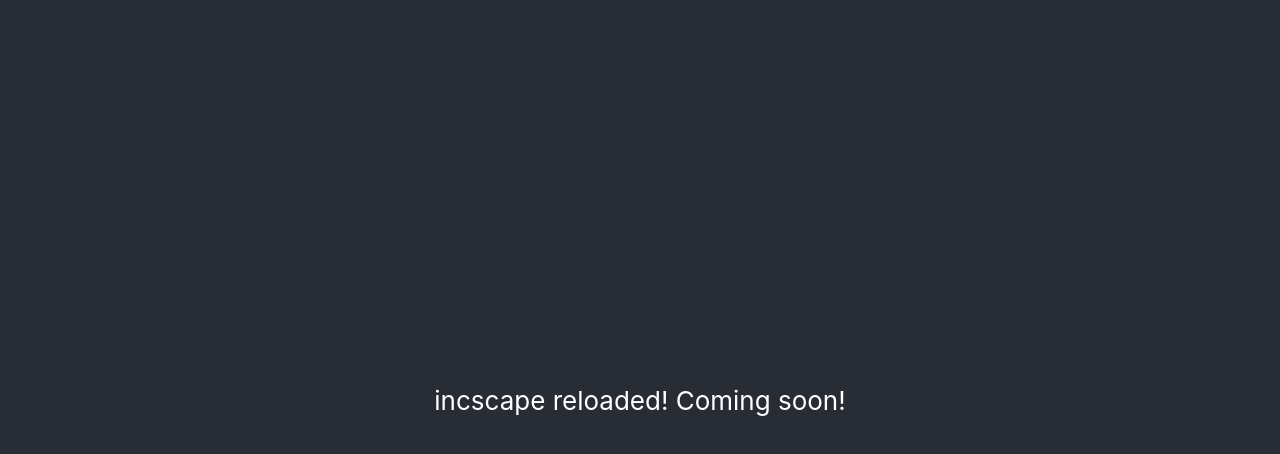
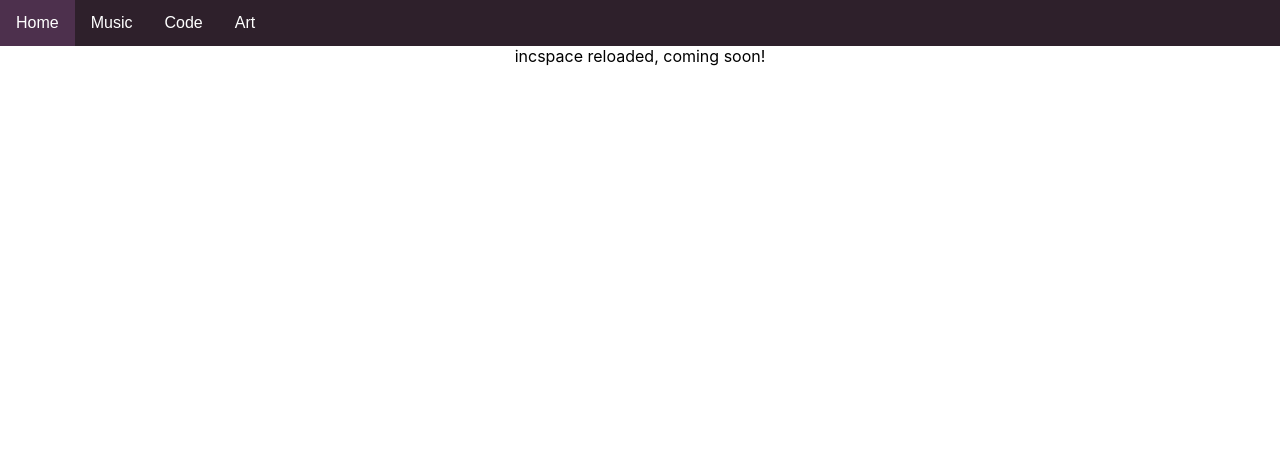
Before and after one commit to inc-cat/incscape-reloaded, a React (Create React App) app: page / in a window 1280 px wide. Shown: the top 454 px of the page. Built offline with nearby package versions, Linux system fonts and the light colour scheme.

Commit message:
Add navigation bar

```diff
--- a/src/App.css
+++ b/src/App.css
@@ -2,37 +2,83 @@
   text-align: center;
 }
 
-/* .App-logo {
-  height: 40vmin;
-  pointer-events: none;
+.navbar {
+  overflow: hidden;
+  background-color: #2e202b;
+  font-family: Arial;
 }
 
-@media (prefers-reduced-motion: no-preference) {
-  .App-logo {
-    animation: App-logo-spin infinite 20s linear;
-  }
-} */
-
-.App-header {
-  background-color: #282c34;
-  min-height: 100vh;
-  display: flex;
-  flex-direction: column;
-  align-items: center;
-  justify-content: center;
-  font-size: calc(10px + 2vmin);
-  color: white;
+/* links inside navbar */
+.navbar a {
+  float: left;
+  font-size: 16px;
+  text-align: center;
+  padding: 14px 16px;
+  text-decoration: none;
+  color: rgb(255, 255, 255);
 }
 
-/* .App-link {
-  color: #61dafb;
+/* dropdown container */
+.dropdown {
+  float: left;
+  overflow: hidden;
 }
 
-@keyframes App-logo-spin {
-  from {
-    transform: rotate(0deg);
-  }
-  to {
-    transform: rotate(360deg);
-  }
-} */
+/* Dropdown button */
+.dropdown {
+  font-size: 16px;
+  border: none;
+  outline: none;
+  color: white;
+  background-color: inherit;
+  font-family: inherit;
+  margin: 0;
+}
+
+.dropbtn {
+  font-size: 16px;
+  border: none;
+  outline: none;
+  color: white;
+  background-color: inherit;
+  font-family: inherit;
+  margin: 0;
+}
+
+/* background color to navbar links on hover */
+.navbar a:hover,
+.dropdown:hover {
+  /* border-radius: 15px; */
+  background-color: rgb(77, 48, 77);
+}
+
+/* dropdown content */
+.dropdown-content {
+  display: none;
+  position: absolute;
+  background-color: #f9f9f9;
+  min-width: 160px;
+  box-shadow: 0px 8px 16px 0px rgba(0, 0, 0, 0.2);
+  z-index: 1;
+  top: 46px;
+}
+
+/* links inside dropdown */
+.dropdown-content a {
+  float: none;
+  color: black;
+  padding: 12px 16px;
+  text-decoration: none;
+  display: block;
+  text-align: left;
+}
+
+/* Abackground color for dropdown links on hover */
+.dropdown-content a:hover {
+  background-color: #ddd;
+}
+
+/* dropdown menu on hover */
+.dropdown:hover .dropdown-content {
+  display: block;
+}
--- a/src/App.js
+++ b/src/App.js
@@ -4,8 +4,25 @@ function App() {
   return (
     <div className="App">
       <header className="App-header">
-        <p>incscape reloaded! Coming soon!</p>
+        <div class="navbar">
+          <a href="/">Home</a>
+          <div class="dropdown">
+            <a href="/">Music</a>
+            <div class="dropdown-content">
+              <a href="https://anwarlouis.bandcamp.com/">Bandcamp</a>
+              <a href="https://www.last.fm/user/championanwar">Last FM</a>
+            </div>
+          </div>
+          <div class="dropdown">
+            <a href="/">Code</a>
+            <div class="dropdown-content">
+              <a href="https://github.com/inc-cat">GitHub</a>
+            </div>
+          </div>
+          <a href="/">Art</a>
+        </div>
       </header>
+      incspace reloaded, coming soon!
     </div>
   );
 }
```
